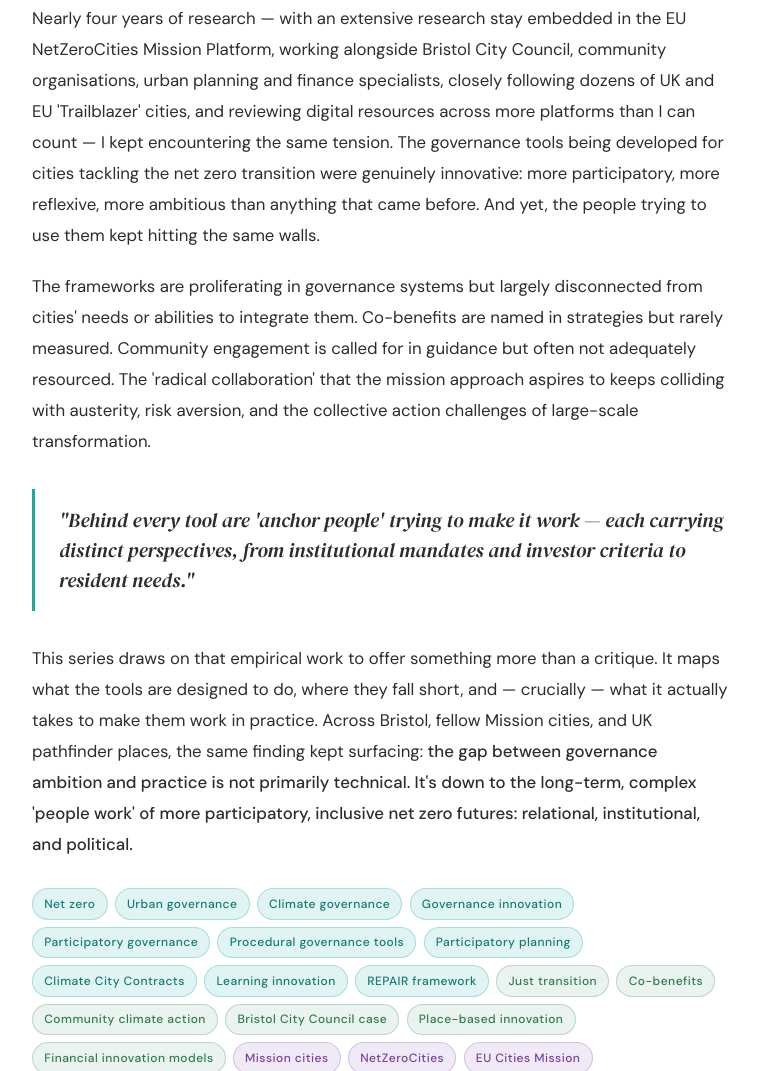
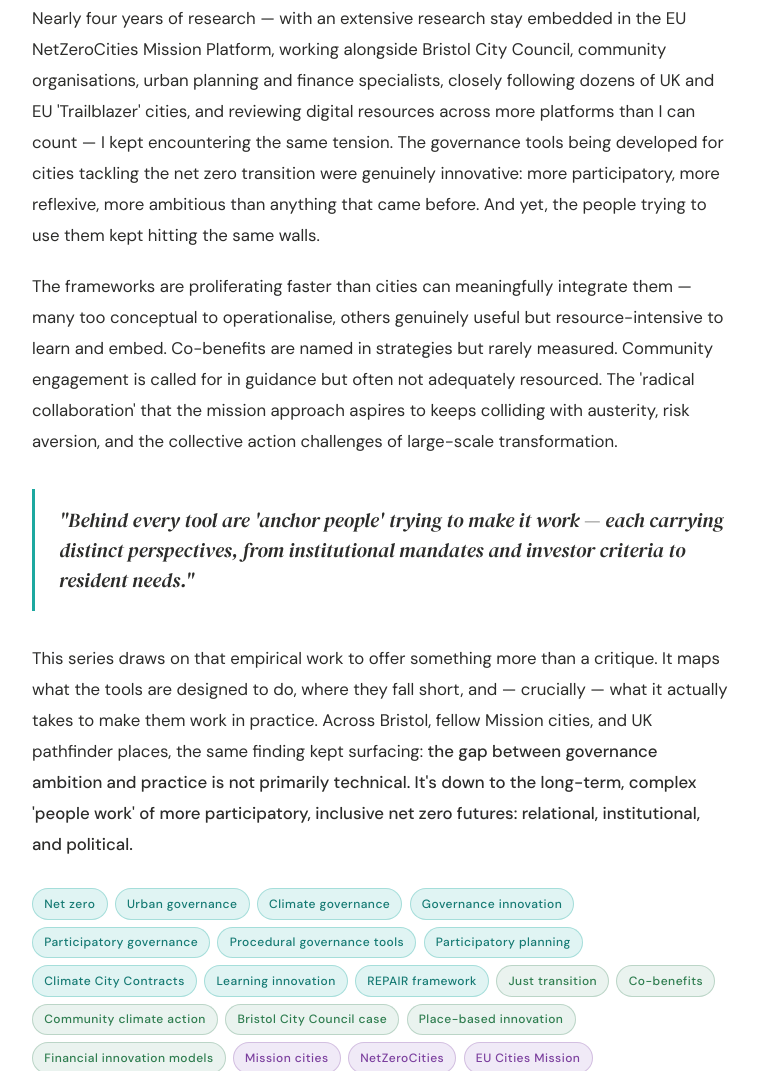
Before and after one commit to JoelTerwilliger/nzf-series, a plain HTML site: page index.html in a window 1280 px wide. Shown: the part 815-1886 px from the top of the page, without its empty margins (260-1018 px from the left). Drawn offline with Linux system fonts and the light colour scheme.

Commit message:
Update index.html

```diff
--- a/index.html
+++ b/index.html
@@ -487,7 +487,7 @@ footer a:hover { text-decoration: underline; }
   <section class="intro-section">
     <p>Nearly four years of research — with an extensive research stay embedded in the EU NetZeroCities Mission Platform, working alongside Bristol City Council, community organisations, urban planning and finance specialists, closely following dozens of UK and EU 'Trailblazer' cities, and reviewing digital resources across more platforms than I can count — I kept encountering the same tension. The governance tools being developed for cities tackling the net zero transition were genuinely innovative: more participatory, more reflexive, more ambitious than anything that came before. And yet, the people trying to use them kept hitting the same walls.</p>
 
-    <p>The frameworks are proliferating in governance systems but largely disconnected from cities' needs or abilities to integrate them. Co-benefits are named in strategies but rarely measured. Community engagement is called for in guidance but often not adequately resourced. The 'radical collaboration' that the mission approach aspires to keeps colliding with austerity, risk aversion, and the collective action challenges of large-scale transformation.</p>
+    <p>The frameworks are proliferating faster than cities can meaningfully integrate them — many too conceptual to operationalise, others genuinely useful but resource-intensive to learn and embed. Co-benefits are named in strategies but rarely measured. Community engagement is called for in guidance but often not adequately resourced. The 'radical collaboration' that the mission approach aspires to keeps colliding with austerity, risk aversion, and the collective action challenges of large-scale transformation.</p>
 
     <div class="pull-quote">
       <p>"Behind every tool are 'anchor people' trying to make it work — each carrying distinct perspectives, from institutional mandates and investor criteria to resident needs."</p>
```
